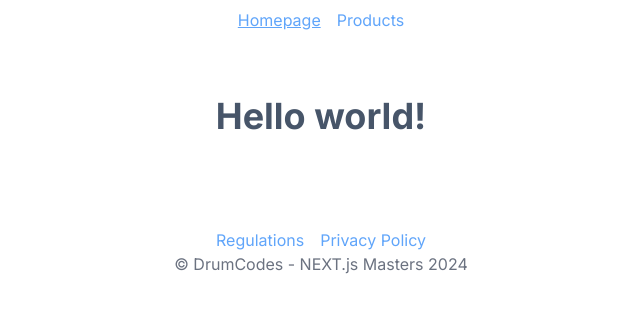
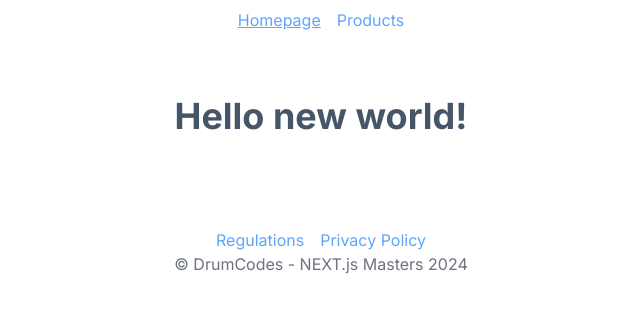
Before and after one commit to drumcodes/next14masters, a Next.js app: page / in a window 1280 px wide. Shown: the top 312 px of the page, without its empty margins (319-959 px from the left). Built offline with nearby package versions, Linux system fonts and the light colour scheme.

Commit message:
new world

```diff
--- a/src/app/page.tsx
+++ b/src/app/page.tsx
@@ -1,7 +1,7 @@
 export default function HomePage() {
 	return (
 		<h1 className="mx-auto mb-5 max-w-md text-center text-4xl font-bold text-slate-600">
-			Hello world!
+			Hello new world!
 		</h1>
 	);
 }
```
